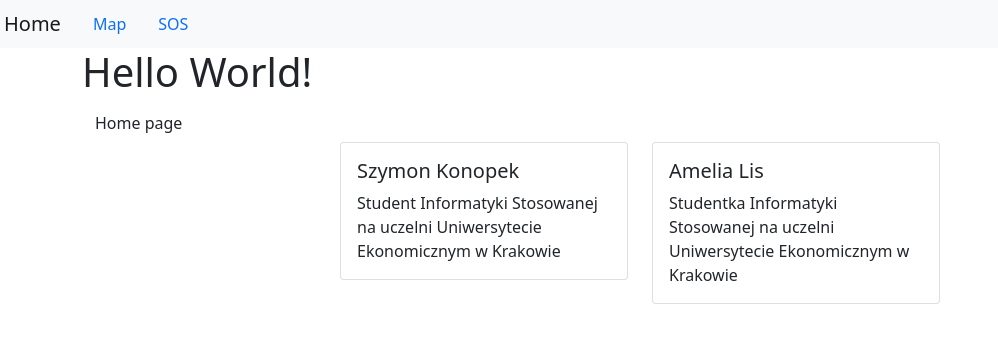
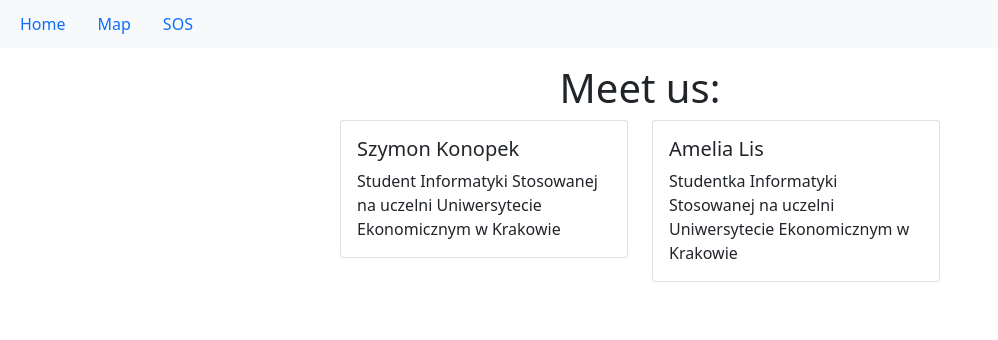
Before and after one commit to szymonkonopek/PWA, a plain HTML site: page index.html in a window 1280 px wide. Shown: the whole page, without its empty margins (0-998 px from the left). Drawn offline with nearby package versions, Linux system fonts and the light colour scheme; a script that the page names is missing.

Commit message:
fix(HomePage)

```diff
--- a/index.html
+++ b/index.html
@@ -24,15 +24,15 @@
   </head>
   <body class="fullscreen">
     <nav class="navbar navbar-expand-lg navbar-light bg-light p-1">
-      <a class="navbar-brand" href="#">Home</a>
+      <a class="nav-link" href="#">Home</a>
       <a class="nav-link" href="./map.html">Map</a>
       <a class="nav-link" href="./sos.html">SOS</a>
     </nav>
-    <div class="container">
-      <h1 class="title">Hello World!</h1>
-      <button class="btn">Home page</button>
-      <div class="container d-flex justify-content-center">
-        <div class="row">
+    <div class="container pt-3 d-flex justify-content-center">
+      <h1 class="title">Meet us:</h1>
+    </div>
+    <div class="container d-flex justify-content-center align-items-center">
+      <div class="row flex justify-content-center">
         <div class="col-md-6">
           <div class="card" style="width: 18rem">
             <div class="card-body">
@@ -57,7 +57,6 @@
         </div>
       </div>
     </div>
-    </div>
 
     <script src="js/main.js"></script>
     <script
```
Also changed, not shown: map.html (+1 -6 lines), sos.html (+2 -2 lines). Lines whose indentation alone changed are shown as unchanged.
